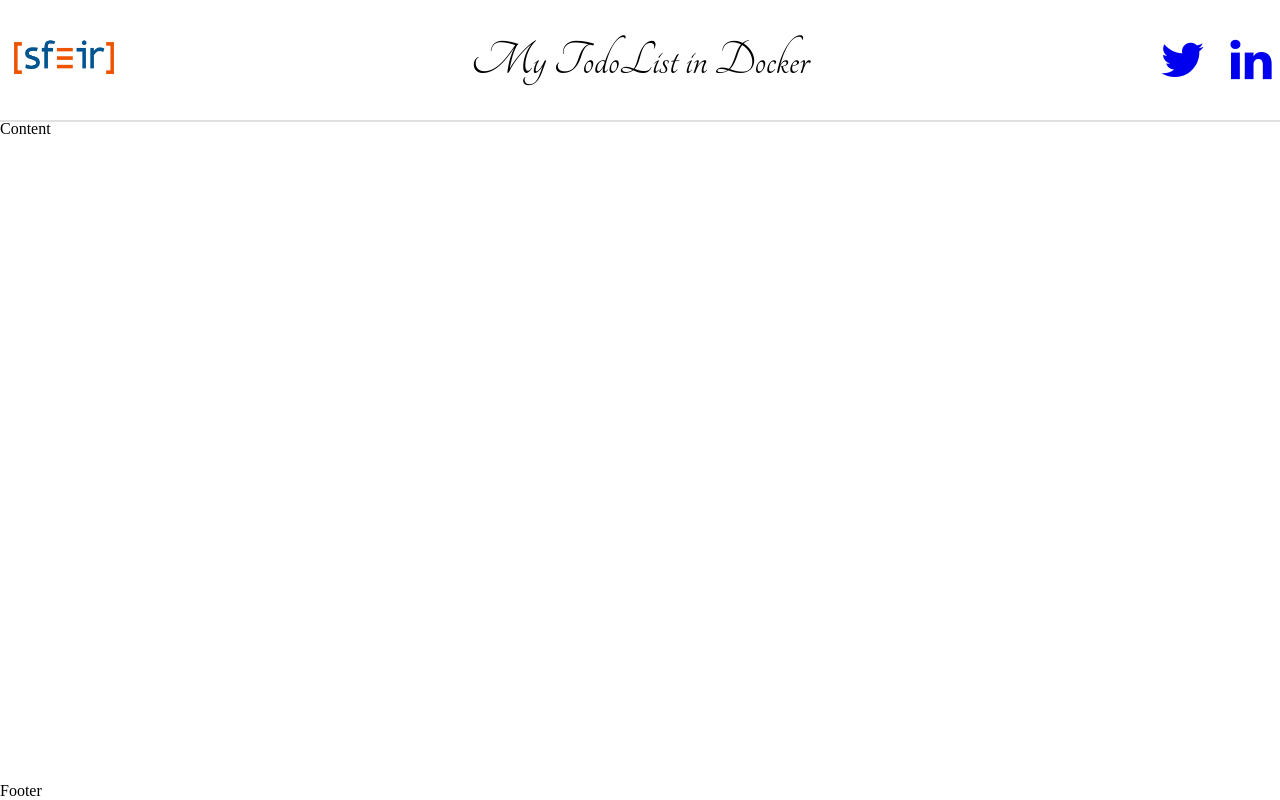
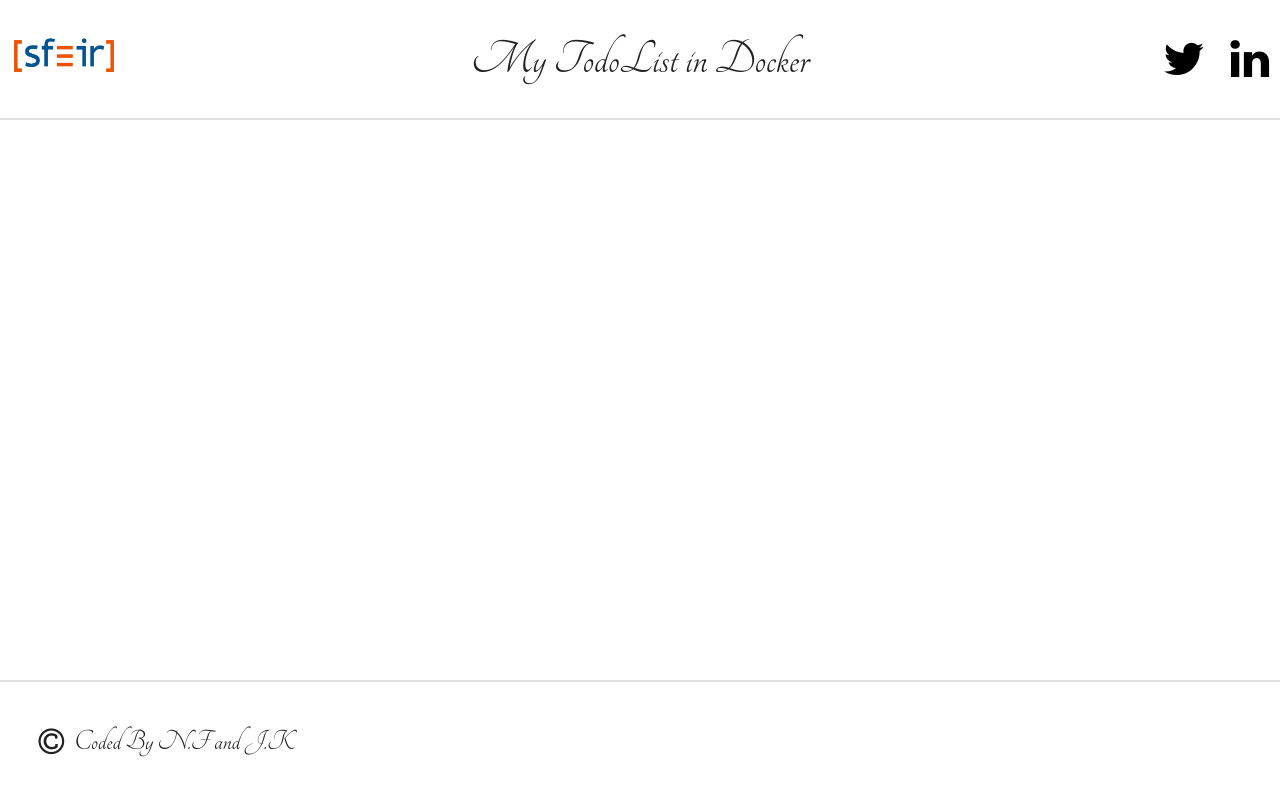
Before and after one commit to Nicoss54/docker-sfeirschool-exercice, an Angular app in the folder front/: page /todos in a window 1280 px wide. Built offline with nearby package versions, Linux system fonts and the light colour scheme.

Commit message:
add footer + import materialize framework + create html todo structure

```diff
--- a/front/package.json
+++ b/front/package.json
@@ -21,6 +21,9 @@
     "@angular/router": "^5.0.0",
     "core-js": "^2.4.1",
     "font-awesome": "^4.7.0",
+    "hammerjs": "^2.0.8",
+    "jquery": "^2.2.4",
+    "materialize-css": "^0.100.2",
     "rxjs": "^5.5.2",
     "zone.js": "^0.8.14"
   },
--- a/front/src/app/Core/footer/footer.component.html
+++ b/front/src/app/Core/footer/footer.component.html
@@ -1 +1,6 @@
-<div>Footer</div>
+<div id="footer-container">
+    <div class="owner-container flex-vertical-center">
+        <i class="fa fa-copyright fa-2x" aria-hidden="true"></i>
+        <span>Coded By N.F and J.K</span>
+    </div>
+</div>
--- a/front/src/app/Core/footer/footer.component.scss
+++ b/front/src/app/Core/footer/footer.component.scss
@@ -0,0 +1,21 @@
+#footer-container {
+    height: 100%;
+    width:100%;
+    border-top: 2px solid #e0e0e0;
+    display: flex;
+    flex-flow: row;
+
+
+    .owner-container {
+        width: 40%;
+        height: 100%;
+        margin-left: 3%;
+        i {
+            margin-right: 2%;
+        }
+        span {
+            font-family: 'Tangerine', serif;
+            font-size: 30px;
+        }
+    }
+}
--- a/front/src/app/Core/header/header.component.scss
+++ b/front/src/app/Core/header/header.component.scss
@@ -31,6 +31,7 @@
 
         a {
             cursor: pointer;
+            color: black;
             &.social-icon {
                 margin-right: 20%;
             }
--- a/front/src/app/Feature/todo/create-and-display/create-and-display.component.html
+++ b/front/src/app/Feature/todo/create-and-display/create-and-display.component.html
@@ -1 +1,3 @@
-<div>Content</div>
+<div id="todo" class="container full-all">
+    <span></span>
+</div>
--- /dev/null
+++ b/front/src/app/Feature/todo/create-and-display/create-and-display.component.scss
@@ -0,0 +1,3 @@
+#todo {
+    overflow: auto;
+}
--- a/front/src/app/app-routing.module.ts
+++ b/front/src/app/app-routing.module.ts
@@ -10,7 +10,7 @@ const appRoutes: Routes = [
 
 
 @NgModule({
-    imports: [ RouterModule.forRoot(appRoutes, { enableTracing: true})],
+    imports: [ RouterModule.forRoot(appRoutes)],
     exports: [ RouterModule ],
     declarations: [],
     providers: [],
--- a/front/src/app/app.component.scss
+++ b/front/src/app/app.component.scss
@@ -11,5 +11,11 @@
 
     #header {
         height: 15%;
+        width: 100%;
+    }
+
+    #footer {
+        height: 15%;
+        width:100%;
     }
 }
--- a/front/src/styles.scss
+++ b/front/src/styles.scss
@@ -2,6 +2,7 @@
 
 @import './app/Core/header/header.component.scss';
 @import './app/Core/footer/footer.component.scss';
+@import './app/Feature/todo/create-and-display/create-and-display.component.scss';
 
 html {
     height: 100%;
@@ -35,5 +36,9 @@ html {
             flex-flow: row;
             align-items: center;
         }
+
+        .right {
+            float: right;
+        }
     }
 }
```
Also changed, not shown: front/.angular-cli.json, front/src/assets/image/docker-logo.png (added), 1 other file (tests, documents, lock files or other folders).
